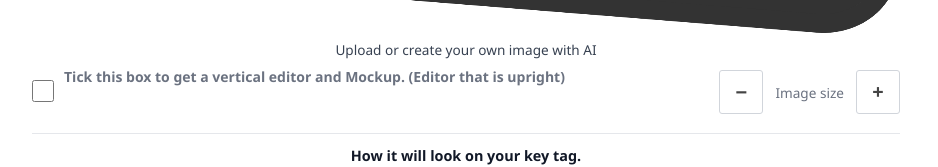
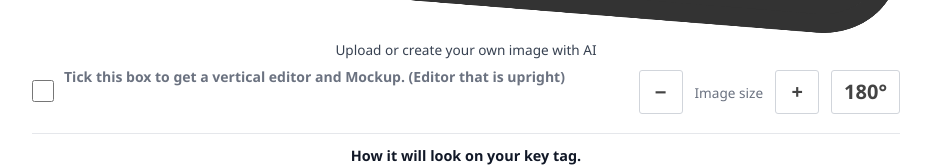
Before and after one commit to thealainpaul/key-tag-studio, a Next.js app: page / in a window 1280 px wide. Shown: the part 384-551 px from the top of the page, without its empty margins (174-1112 px from the left). Built offline with nearby package versions, Linux system fonts and the light colour scheme.

Commit message:
Vertical stacked text upright, +90 steps round, image 180 rotate

```diff
--- a/src/components/DesignerApp.tsx
+++ b/src/components/DesignerApp.tsx
@@ -41,7 +41,7 @@ const mmPx = mmToPx(1);
  * Two strings that were hardcoded in English and so never translated.
  * Kept here rather than in i18n.ts to avoid touching shared files.
  */
-const EXTRA_STRINGS: Record<string, { qrHint: string; scaleHint: string; forMeHint: string; verticalHint: string; shadowHint: string; shadowColor: string; shadowOpacity: string; shadowSize: string; shadowX: string; shadowY: string; textAngle: string; textStacked: string; textSpacing: string }> = {
+const EXTRA_STRINGS: Record<string, { qrHint: string; scaleHint: string; forMeHint: string; verticalHint: string; shadowHint: string; shadowColor: string; shadowOpacity: string; shadowSize: string; shadowX: string; shadowY: string; textAngle: string; textStacked: string; textSpacing: string; imageFlip: string }> = {
   de: {
     qrHint:
       "Kreuzen Sie dieses Feld an, wenn Sie einen QR-Code möchten, geben Sie dann Ihre URL unten ein und passen Sie Position und Farben mit den Steuerelementen darunter an.",
@@ -59,6 +59,7 @@ const EXTRA_STRINGS: Record<string, { qrHint: string; scaleHint: string; forMeHi
     textAngle: "Drehung",
     textStacked: "Buchstaben untereinander",
     textSpacing: "Zeichenabstand",
+    imageFlip: "Bild um 180 Grad drehen",
   },
   fr: {
     qrHint:
@@ -77,6 +78,7 @@ const EXTRA_STRINGS: Record<string, { qrHint: string; scaleHint: string; forMeHi
     textAngle: "Rotation",
     textStacked: "Lettres l’une sous l’autre",
     textSpacing: "Espacement",
+    imageFlip: "Tourner l’image de 180 degrés",
   },
   it: {
     qrHint:
@@ -95,6 +97,7 @@ const EXTRA_STRINGS: Record<string, { qrHint: string; scaleHint: string; forMeHi
     textAngle: "Rotazione",
     textStacked: "Lettere una sotto l’altra",
     textSpacing: "Spaziatura",
+    imageFlip: "Ruota l’immagine di 180 gradi",
   },
   es: {
     qrHint:
@@ -113,6 +116,7 @@ const EXTRA_STRINGS: Record<string, { qrHint: string; scaleHint: string; forMeHi
     textAngle: "Rotación",
     textStacked: "Letras una debajo de otra",
     textSpacing: "Espaciado",
+    imageFlip: "Girar la imagen 180 grados",
   },
   en: {
     qrHint:
@@ -131,6 +135,7 @@ const EXTRA_STRINGS: Record<string, { qrHint: string; scaleHint: string; forMeHi
     textAngle: "Rotation",
     textStacked: "Letters stacked downward",
     textSpacing: "Letter spacing",
+    imageFlip: "Turn the image 180 degrees",
   },
 };
 
@@ -581,6 +586,20 @@ export default function DesignerApp() {
     setImages((prev) => prev.map((img) => (img.id === id ? scaleImageUniform(img, factor) : img)));
   }
 
+  /**
+   * Turn the picture 180 degrees.
+   *
+   * Mainly for the vertical editor: an upload or an AI image can come out the
+   * wrong way up once the tag is upright, and dragging cannot fix that.
+   */
+  function rotateActiveImage() {
+    const id = selectedBgId || images[0]?.id;
+    if (!id) return;
+    setImages((prev) =>
+      prev.map((img) => (img.id === id ? { ...img, rotation: (((img.rotation + 180) % 360) + 360) % 360 } : img))
+    );
+  }
+
   function fileToDataUrl(file: File): Promise<string> {
     return new Promise((resolve, reject) => {
       const reader = new FileReader();
@@ -715,7 +734,17 @@ export default function DesignerApp() {
         underline: false,
         strike: false,
         shadow: { enabled: false, color: "#000000", opacity: 0.5, dx: 6, dy: 6, blur: 8 },
-        angle: 0,
+        /*
+         * In the vertical editor the whole canvas is displayed rotated 90
+         * degrees CLOCKWISE, so canvas +x appears as screen-down and text drawn
+         * at 0 comes out sideways. Images already compensate the same way, with
+         * rotation -90 when added in portrait.
+         *
+         * 270 makes the glyphs read upright on screen AND sends a stacked line
+         * downward instead of upward - the rotation transform carries the stack
+         * with it, so one value fixes both.
+         */
+        angle: portraitRef.current ? 270 : 0,
         stacked: false,
         letterSpacing: 0,
         // 180 px is 3.58 mm cap height on the 17.9 mm tag - 20% of its height.
@@ -798,6 +827,16 @@ export default function DesignerApp() {
               disabled={images.length === 0}
             >
               +
+            </button>
+            <button
+              type="button"
+              className="btn secondary compact"
+              onClick={rotateActiveImage}
+              title={extra.imageFlip}
+              aria-label={extra.imageFlip}
+              disabled={images.length === 0}
+            >
+              180&deg;
             </button>
           </div>
         </div>
@@ -994,8 +1033,18 @@ export default function DesignerApp() {
                 <button type="button" className="btn secondary compact" onClick={() => updateLine(line.id, { angle: 0 })}>
                   0&deg;
                 </button>
-                <button type="button" className="btn secondary compact" onClick={() => updateLine(line.id, { angle: 90 })}>
-                  90&deg;
+                <button
+                  type="button"
+                  className="btn secondary compact"
+                  title="Rotate 90 degrees clockwise"
+                  onClick={() =>
+                    // Steps ROUND: 0 -> 90 -> 180 -> 270 -> 0. Setting it to a
+                    // fixed 90 meant a second click did nothing, so the only way
+                    // to reach 180 or 270 was the slider.
+                    updateLine(line.id, { angle: (((line.angle ?? 0) + 90) % 360 + 360) % 360 })
+                  }
+                >
+                  +90&deg;
                 </button>
                 <label className="checkbox-row inline">
                   <input
```
